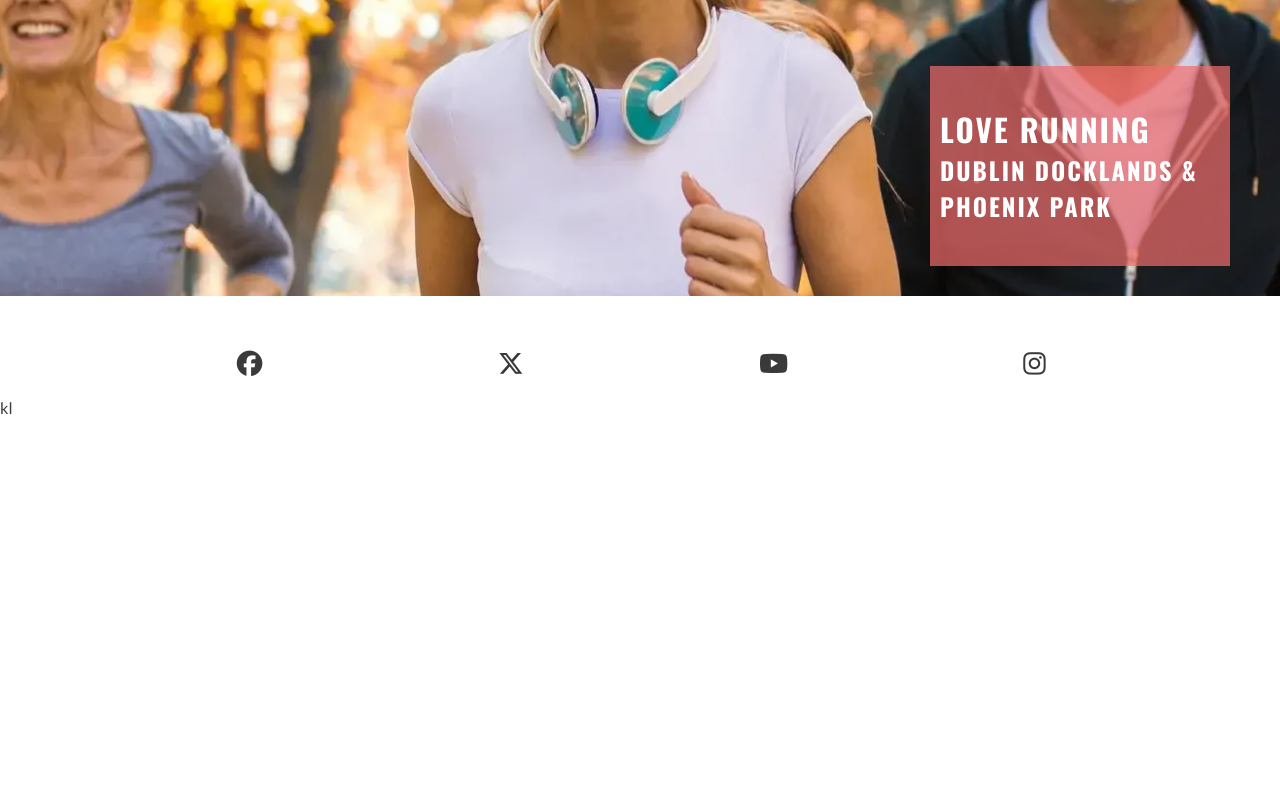
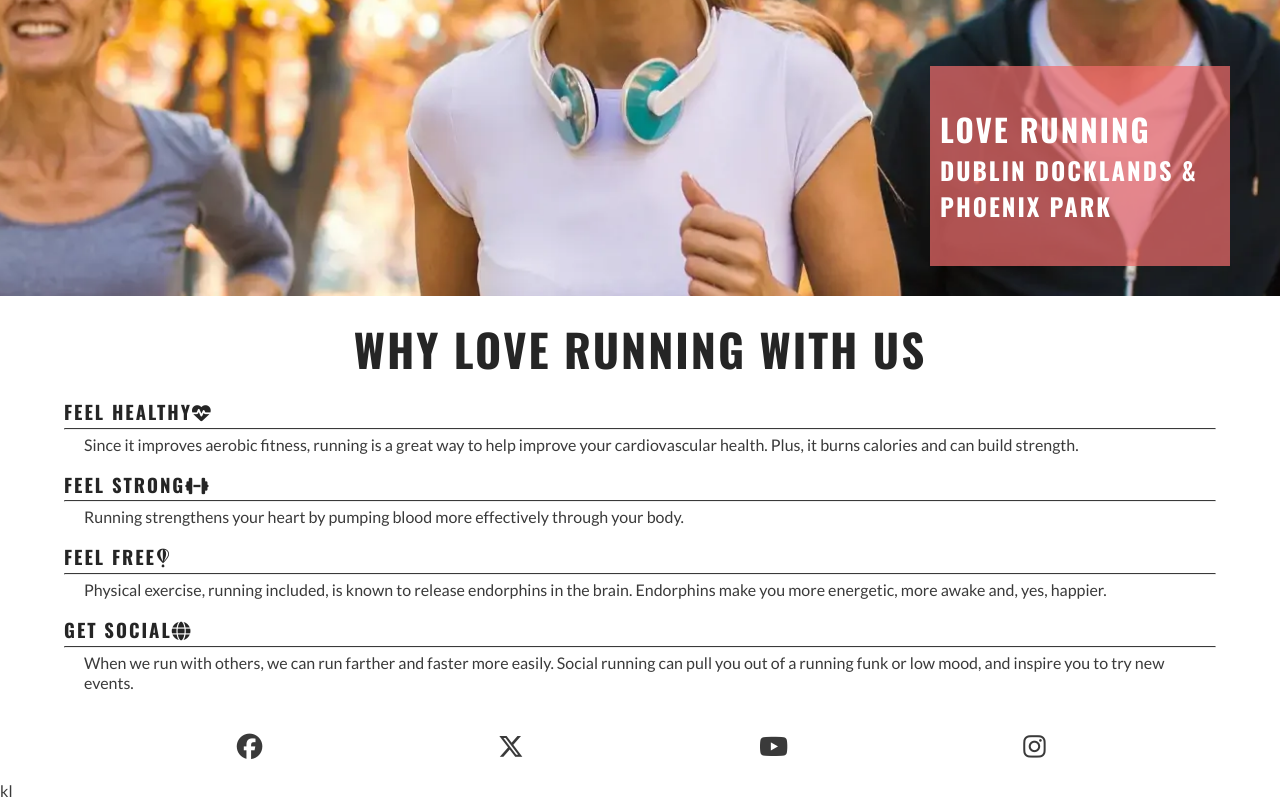
Before and after one commit to vicblaise/love-running, a plain HTML site: page index.html in a window 1280 px wide. Shown: the part 383-1183 px from the top of the page. Before the commit the page ends 800 px from the top, so only its background shows below. Drawn offline with nearby package versions, Linux system fonts and the light colour scheme.

Commit message:
add reason section with benefits to the page

```diff
--- a/assests/css/style.css
+++ b/assests/css/style.css
@@ -82,6 +82,31 @@ main{
     flex:1 0 auto ;
     margin-top: 47px;
 
+    }
+
+    #reasons{
+        width: 90%;
+        margin: 20px auto;
+    }
+
+    #reasons h2 {
+        margin-bottom: 20px;
+        text-align: center;
+        font-size: 280%;
+    }
+
+    #benefits-physical > div, #benefits-mental > div {
+        line-height: 20px;
+        margin-bottom: 20px;
+    }
+
+    #benefits p{
+        padding: 0 20px;
+    }
+
+    hr{
+        border-top: 1px solid #3a3a3a;
+        margin: 5px 0;
     }
 
     /*Hero section*/
--- a/index.html
+++ b/index.html
@@ -44,7 +44,42 @@
             </div>
 
         </section>
+
+        <section id="reasons">
+            <h2>Why Love Running With Us</h2>
+            <div id="benefits">
+                <div id="benefits-physical">
+                    <div>
+                        <h3>feel Healthy<i><i class="fa-solid fa-heart-pulse"></i></i></h3>
+                        <hr>
+                        <p>Since it improves aerobic fitness, running is a great way to help improve your cardiovascular
+                            health. Plus, it burns calories and can build strength.</p>
+                    </div>
+                    <div>
+                        <h3>Feel Strong<i><i class="fa-solid fa-dumbbell"></i></i></h3>
+                        <hr>
+                        <p>Running strengthens your heart by pumping blood more effectively through your body.</p>
+                    </div>
+                </div>
+                <div id="benefits-mental">
+                    <div>
+                        <h3>Feel Free<i><i class="fa-brands fa-fly"></i></i></h3>
+                        <hr>
+                        <p>Physical exercise, running included, is known to release endorphins in the brain. Endorphins
+                            make you more energetic, more awake and, yes, happier.</p>
+                    </div>
+                    <div>
+                        <h3>Get Social<i><i class="fa-solid fa-globe"></i></i></h3>
+                        <hr>
+                        <p>When we run with others, we can run farther and faster more easily. Social running can pull
+                            you out of a running funk or low mood, and inspire you to try new events.</p>
+                    </div>
+                </div>
+            </div>
+
+        </section>
     </main>
+
     <!--Footer-->
     <footer>
         <ul id="social-networks">
@@ -58,7 +93,8 @@
                     aria-label="visit our youtube page(opens in a new tab)"><i class="fa-brands fa-youtube"></i></a>
             </li>
             <li><a href="https://www.instagram.com" target="_blank" rel="noopener"
-                    aria-label="visit our youtube page(opens in a new tab)"><i class="fa-brands fa-instagram"></i></a></li>
+                    aria-label="visit our youtube page(opens in a new tab)"><i class="fa-brands fa-instagram"></i></a>
+            </li>
         </ul>
     </footer>
     <!--Font Awesome kit-->
```
